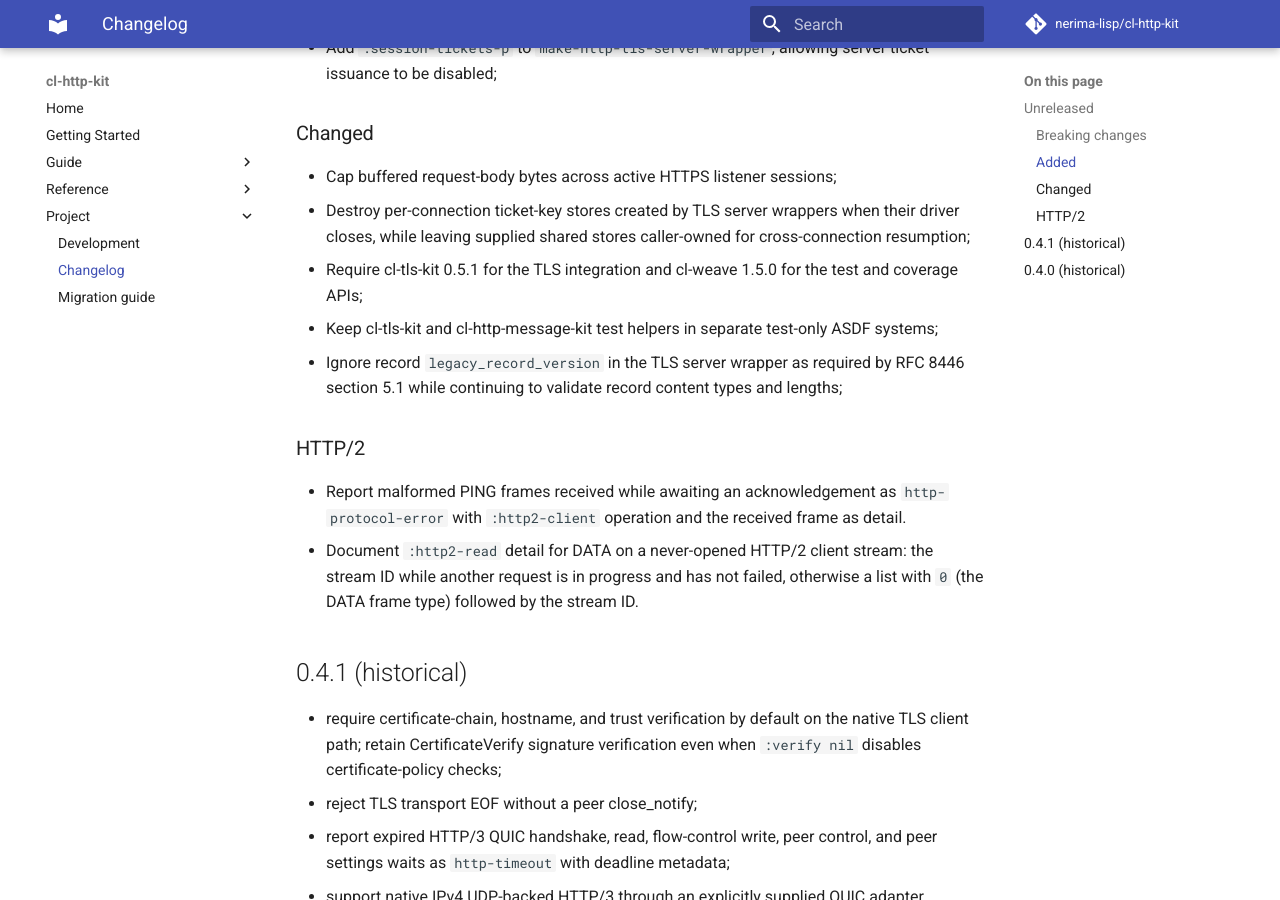
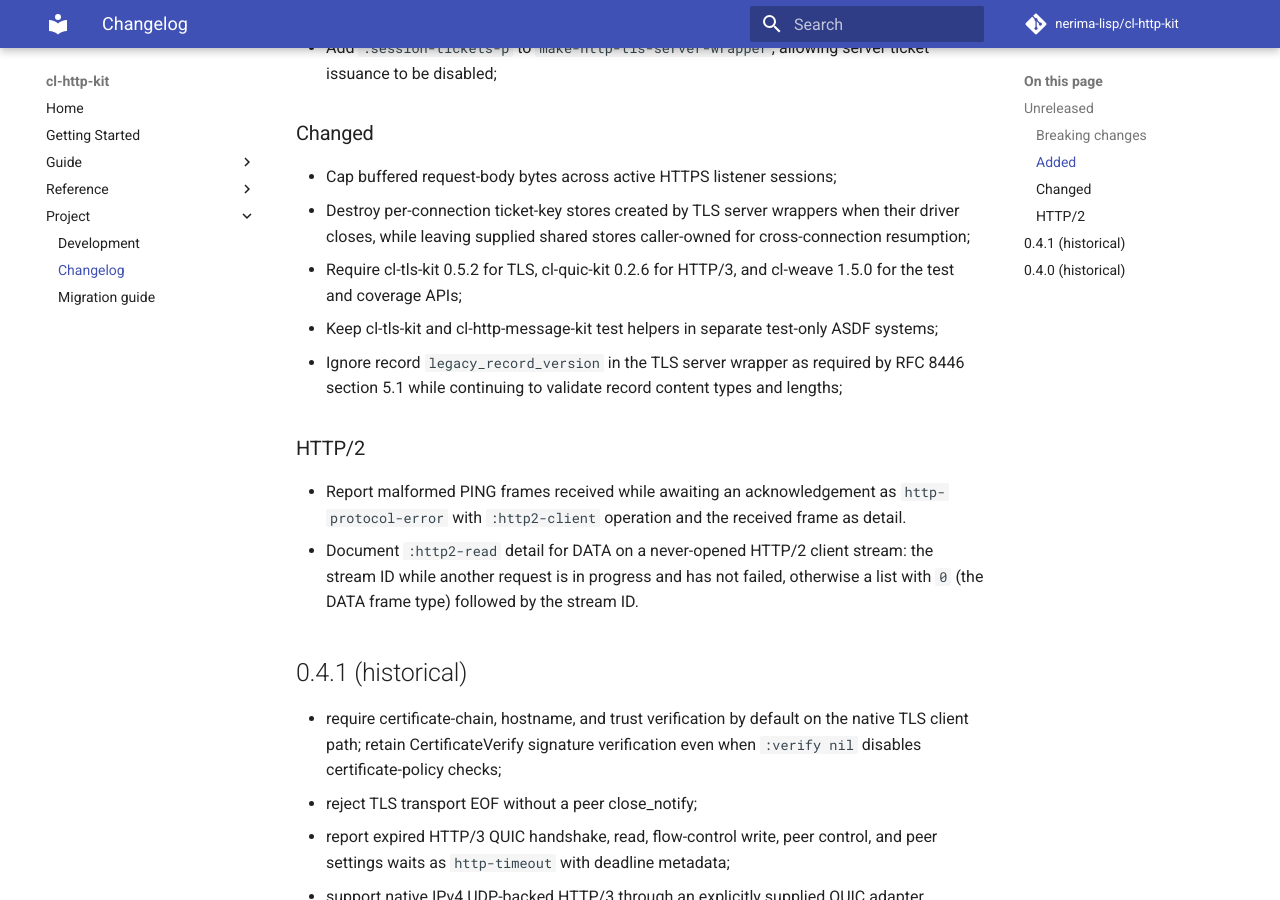
Before and after one commit to nerima-lisp/cl-http-kit, an MkDocs documentation site: the page built from docs/src/project/changelog.md, in a window 1280 px wide and 900 px high, scrolled down 665 px. Built offline with MkDocs 1.6.1 and Material for MkDocs 9.7.7, drawn with Linux system fonts in a browser that asks for light colours; comment, search, counter and statistics services are not loaded.

Commit message:
chore(deps): pin cl-quic-kit 0.2.6 and cl-tls-kit 0.5.2 (#24)

```diff
--- a/docs/src/project/changelog.md
+++ b/docs/src/project/changelog.md
@@ -32,8 +32,8 @@ historical release behavior, not the current API contract; see the
 - Destroy per-connection ticket-key stores created by TLS server wrappers when
   their driver closes, while leaving supplied shared stores caller-owned for
   cross-connection resumption;
-- Require cl-tls-kit 0.5.1 for the TLS integration and cl-weave 1.5.0 for the
-  test and coverage APIs;
+- Require cl-tls-kit 0.5.2 for TLS, cl-quic-kit 0.2.6 for HTTP/3, and
+  cl-weave 1.5.0 for the test and coverage APIs;
 - Keep cl-tls-kit and cl-http-message-kit test helpers in separate test-only
   ASDF systems;
 - Ignore record `legacy_record_version` in the TLS server wrapper as required by
```
Also changed, not shown: README.md, 3 other files.
